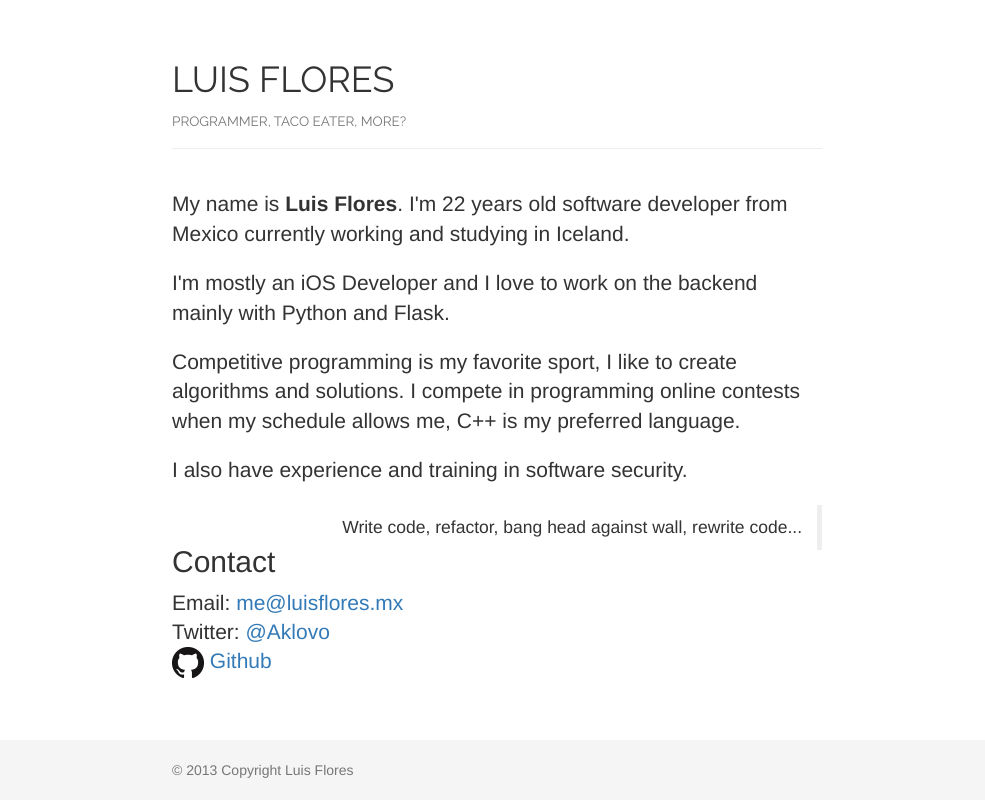
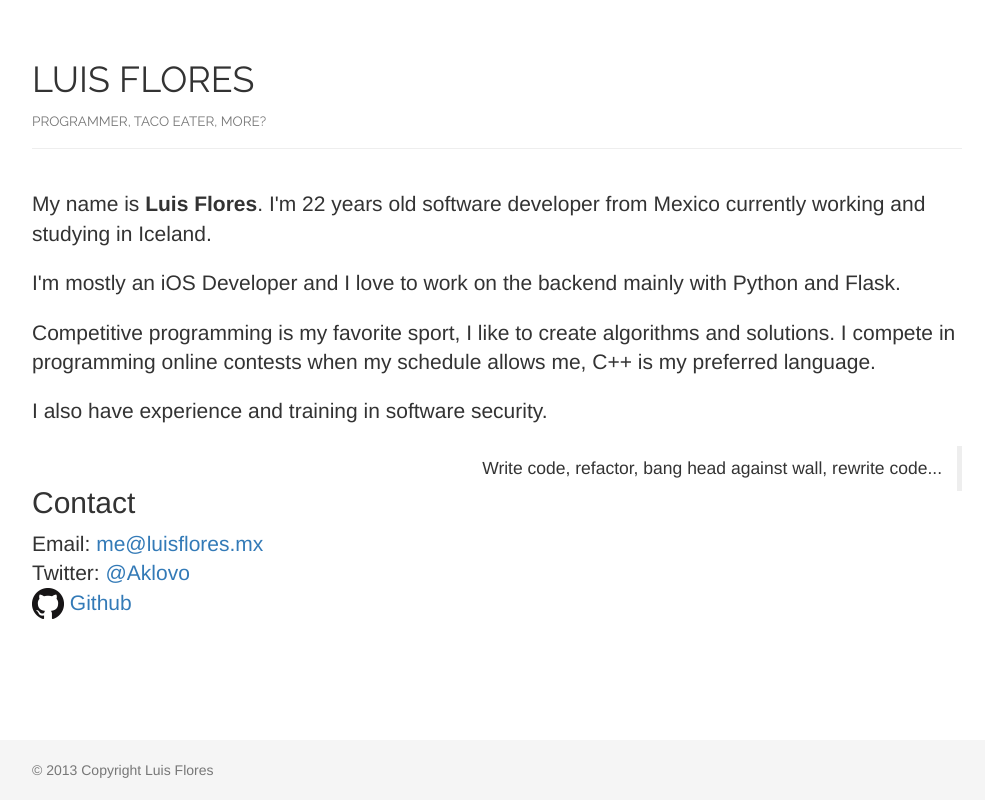
Before and after one commit to LuisFloresV/luisflores.mx, a Flask app: page / in a window 1280 px wide. Shown: the whole page, without its empty margins (143-1128 px from the left). Run offline with Flask 2, Linux system fonts and the light colour scheme; parts of the project's set-up code (start-up, migrations or seed data) failed here and were passed over; some libraries are stand-ins or nearby versions.

Commit message:
Change screen width

```diff
--- a/luisflores/static/style.css
+++ b/luisflores/static/style.css
@@ -38,7 +38,7 @@ h4 {
 
 .container {
   width: auto;
-  max-width: 680px;
+  max-width: 960px;
   padding: 0 15px;
 }
 .container .credit {
```
